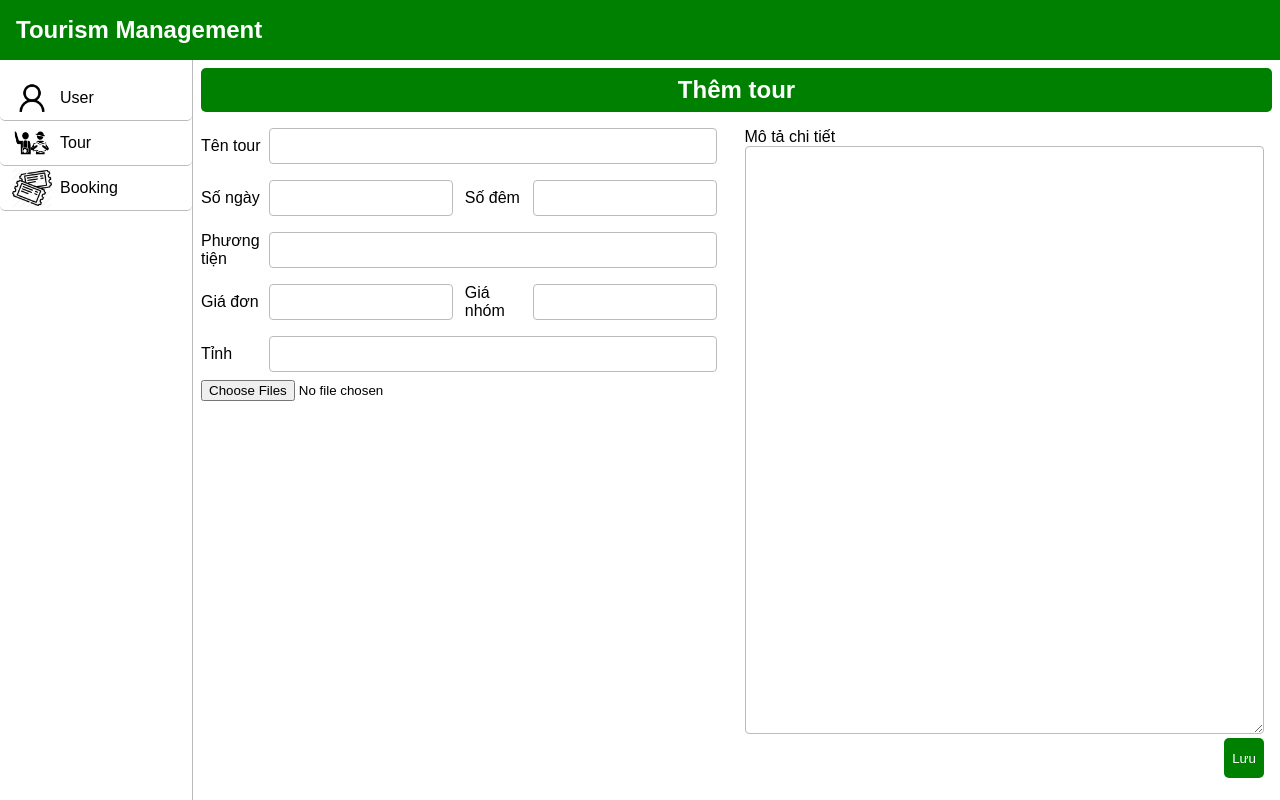
After one commit to tranngocphien/Tourism_Management, a PHP site: the page made by app/views/admin/tour_new.php in a window 1280 px wide. The commit adds this page. Run offline with PHP 8.4, Linux system fonts and the light colour scheme; the template is opened without the code that fills it, so the values that code supplies are empty; some libraries are stand-ins or nearby versions.

Commit message:
Admin add tour, places

```diff
--- a/app/views/admin/booking.php
+++ b/app/views/admin/booking.php
@@ -41,8 +41,8 @@
                                         <td><?php echo $user["Booking"]["number_ticket"] ?></td>
                                         <td><?php echo $user["Booking"]["date_start"] ?></td>
                                         <td><?php echo $user["Booking"]["status"] ?></td>
-                                        <td><input type="checkbox" name="confirm" value="<?php echo $user["Booking"]["booking_id"] ?>"></td>
-                                        <td><input type="checkbox" name="notconfirm" value="<?php echo $user["Booking"]["booking_id"] ?>"></td>
+                                        <td><input type="checkbox" name="confirm[]" value="<?php echo $user["Booking"]["booking_id"] ?>"></td>
+                                        <td><input type="checkbox" name="notconfirm[]" value="<?php echo $user["Booking"]["booking_id"] ?>"></td>
 
                                     </tr>
                                 <?php endforeach ?>
--- /dev/null
+++ b/app/views/admin/tour_new.php
@@ -0,0 +1,54 @@
+<!DOCTYPE html>
+<html>
+    <head>
+        <title>Register Form</title>
+        <meta charset="UTF-8">
+        <meta name="viewport" content="width=device-width, initial-scale=1.0">
+        <link rel="stylesheet" href="http://localhost/Tourism_Management/public/css/style.css">
+
+    </head>
+    <body>
+        <div class="header">
+            <div>Tourism Management</div>
+        </div>
+        <div class="content">
+            <div class="content_left">
+                <div class="menu_item"><div class="menu_icon user_icon"></div><a href="<?php echo URL; ?>/admins/users">User</a></div>
+                <div class="menu_item"><div class="menu_icon tour_icon"></div><a href="<?php echo URL; ?>/admins/tours">Tour</a></div>
+                <div class="menu_item"><div class="menu_icon booking-icon"></div><a href="<?php echo URL; ?>/admins/bookings">Booking</a></div>
+            </div>
+            <div class="content_right">
+
+                <div class="title">Thêm tour</div>
+                <form action="<?php echo URL; ?>/admins/tournew" method="post">
+                    <div class="content_main m-flex">
+                        <div class="m-flex-1 detail-left">
+                            <div class="m-flex m-center"><div class="label">Tên tour</div><input class="m-input" type="text" name="tour_name"></div>
+                            <div class="m-flex m-center">
+                                <div class="m-flex-1 m-flex m-center"><div class="label">Số ngày</div><input class="m-input" type="text" name="tour_day"></div>
+                                <div class="m-flex-1 m-flex m-center"><div class="label">Số đêm</div><input class="m-input" type="text" name="tour_night"></div>
+
+                            </div>
+                            <div class="m-flex m-center"><div class="label">Phương tiện</div><input class="m-input" type="text" name="transport"></div>
+                            <div class="m-flex m-center">
+                                <div class="m-flex-1 m-flex m-center"><div class="label">Giá đơn</div><input class="m-input" type="text" name="price_personal"></div>
+                                <div class="m-flex-1 m-flex m-center"><div class="label">Giá nhóm</div><input class="m-input" type="text" name="price_group"></div>
+
+                            </div>
+                            <div class="m-flex m-center"><div class="label">Tỉnh</div><input class="m-input" type="text" name="places_name"></div>
+                            <div><input class="" type="file" name="image[]" multiple></div>
+                        </div>
+                        <div class="m-flex-1 detail-right">
+                            <div>Mô tả chi tiết</div>
+                            <textarea class="m-input__description"type="text" name="places_description"></textarea>
+                            <input type="submit" class="btn-save" value="Lưu">
+                        </div>
+
+                    </div>
+                </form>
+            </div>
+
+        </div>
+
+    </body>
+</html>
--- a/public/css/style.css
+++ b/public/css/style.css
@@ -180,6 +180,14 @@ body{
     color: white;
     border-radius: 5px;
     outline: none;
+    margin: auto 8px;
+    display: flex;
+    align-items: center;
+}
+
+.btn-add a {
+    text-decoration: none;
+    color: #fff;
 }
 
 .btn-delete {
@@ -245,7 +253,7 @@ body{
     border: 1px solid #bbbbbb;
     border-radius: 4px;
     outline: none;
-    height : calc(100% - 44px);
+    height : calc(100% - 84px);
     width : calc(100% - 8px );
     box-sizing: border-box;
     padding : 10px 16px;
```
Also changed, not shown: app/controllers/Admins.php (+51 -2 lines), app/models/Admin.php (+34 -0 lines), app/views/admin/tour.php (+20 -4 lines), app/views/admin/tour_detail.php (+9 -8 lines), nbproject/private/private.xml (+5 -13 lines).
